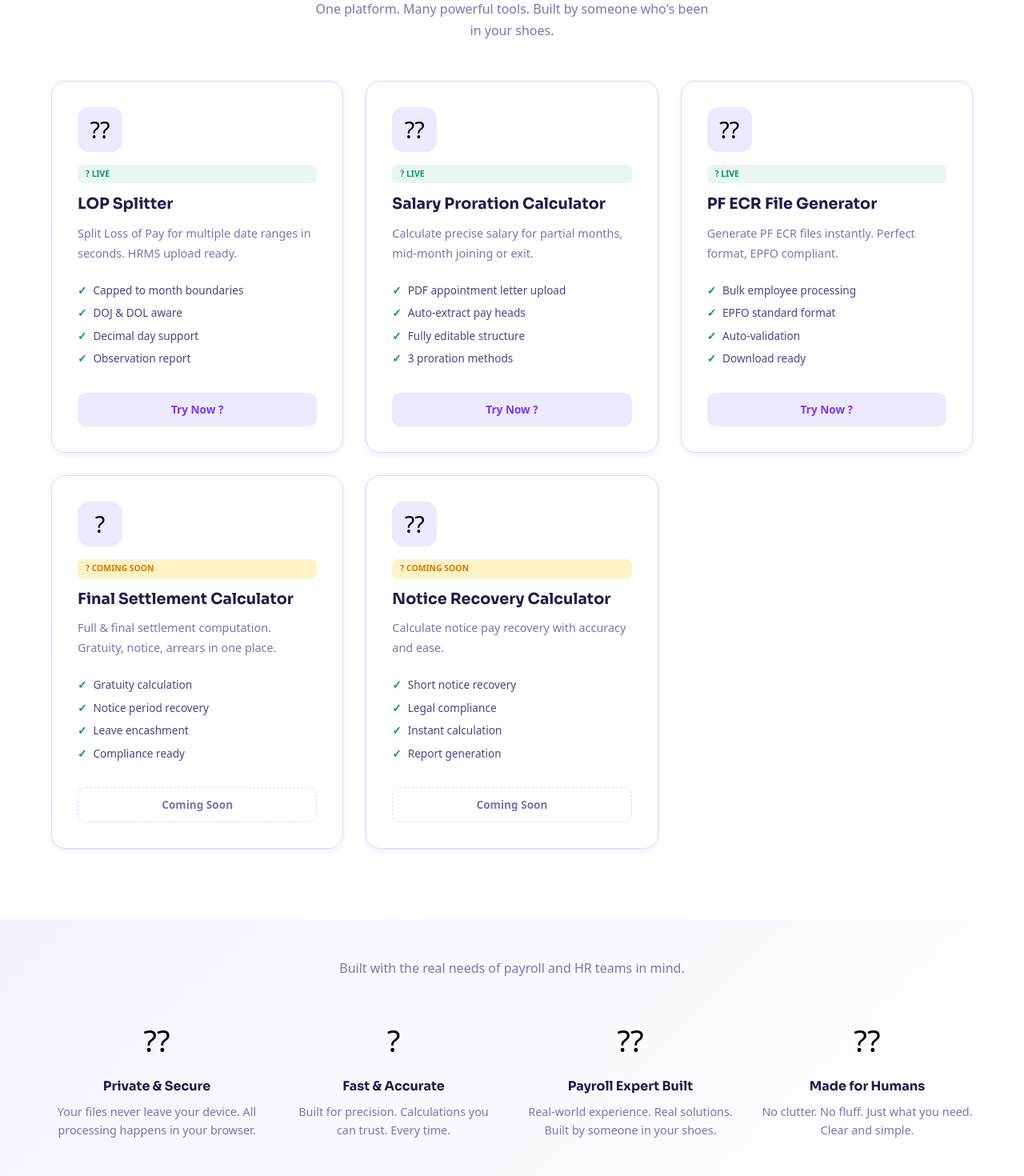
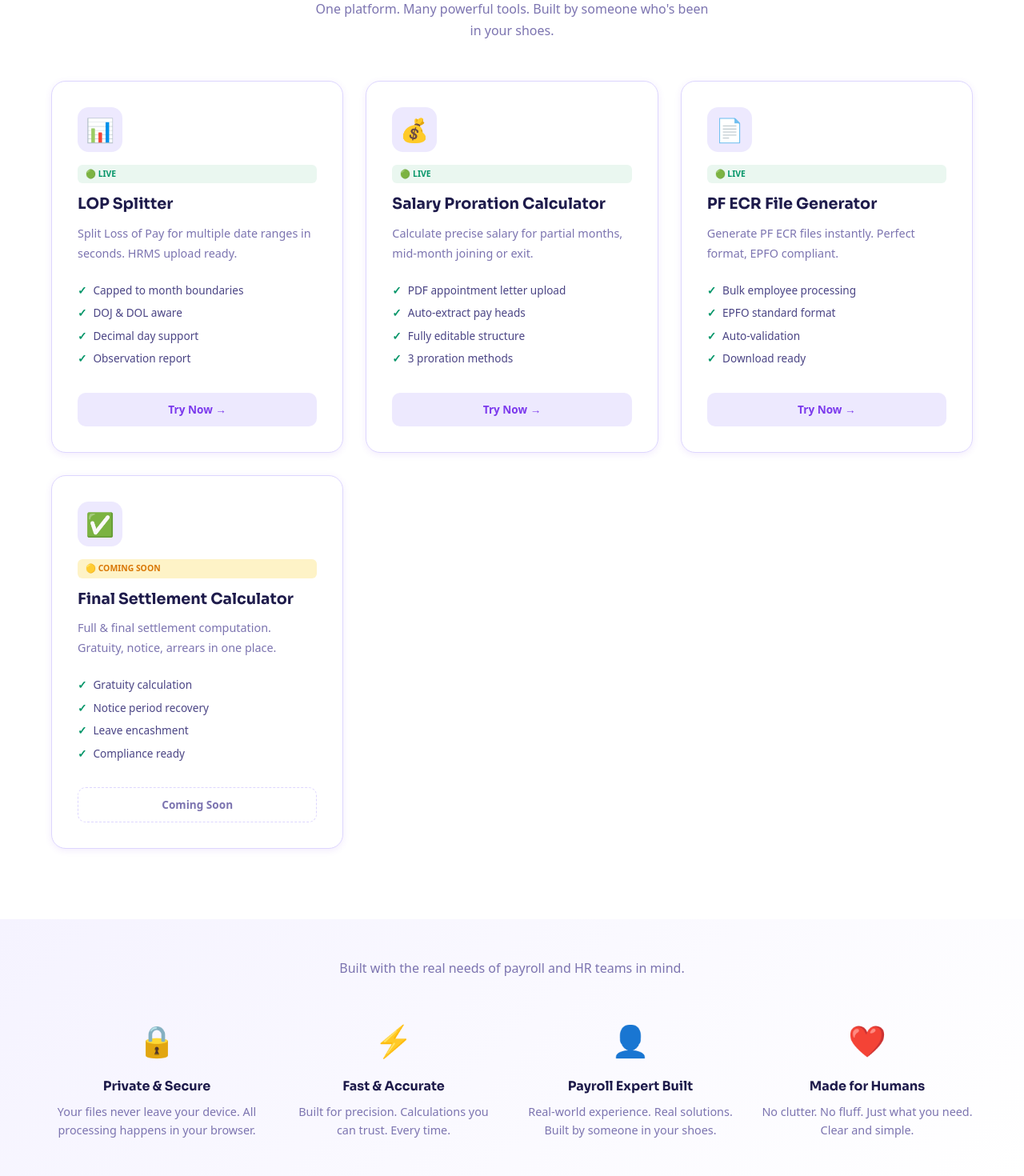
Before and after one commit to tushararoracorp-lab/payrolltool, a Next.js app: page / in a window 1280 px wide. Shown: the part 680-2150 px from the top of the page at 80% size. Built offline with nearby package versions, Linux system fonts and the light colour scheme.

Commit message:
Fix mojibake corruption on homepage; remove stale Notice Recovery Calculator card

```diff
--- a/src/pages/index.js
+++ b/src/pages/index.js
@@ -8,7 +8,7 @@ export default function Home() {
     <>
       <Head>
         {/* Primary */}
-        <title>PayrollTool � Free Payroll Calculator for HR Teams | LOP Splitter & Salary Proration</title>
+        <title>PayrollTool – Free Payroll Calculator for HR Teams | LOP Splitter & Salary Proration</title>
         <meta name="description" content="Free payroll tools for HR & Payroll professionals in India. LOP Splitter, Salary Proration Calculator with EPF, ESI, PT, TDS. No login. No downloads. 100% browser-based." />
         <meta name="keywords" content="payroll calculator India, LOP splitter tool, salary proration calculator, loss of pay calculator, EPF calculator, ESI calculator, payroll software free, HRMS upload tool, HR payroll tools" />
         <meta name="robots" content="index, follow, max-snippet:-1, max-image-preview:large, max-video-preview:-1" />
@@ -20,7 +20,7 @@ export default function Home() {
         {/* Open Graph */}
         <meta property="og:type" content="website" />
         <meta property="og:url" content="https://www.payrolltool.in/" />
-        <meta property="og:title" content="PayrollTool � Free Payroll Tools for HR Professionals in India" />
+        <meta property="og:title" content="PayrollTool – Free Payroll Tools for HR Professionals in India" />
         <meta property="og:description" content="LOP Splitter, Salary Proration Calculator with EPF/ESI/PT/TDS. Built for payroll teams. Free, fast, browser-based." />
         <meta property="og:image" content="https://www.payrolltool.in/og-image.jpg" />
         <meta property="og:image:width" content="1200" />
@@ -31,7 +31,7 @@ export default function Home() {
         {/* Twitter */}
         <meta name="twitter:card" content="summary_large_image" />
         <meta name="twitter:url" content="https://www.payrolltool.in/" />
-        <meta name="twitter:title" content="PayrollTool � Free Payroll Tools for HR Teams" />
+        <meta name="twitter:title" content="PayrollTool – Free Payroll Tools for HR Teams" />
         <meta name="twitter:description" content="LOP Splitter, Salary Proration with EPF/ESI/PT. Free, browser-based, no login needed." />
         <meta name="twitter:image" content="https://www.payrolltool.in/og-image.jpg" />
 
@@ -130,9 +130,9 @@ export default function Home() {
             <Link href="#tools" className="btn-secondary">Learn More</Link>
           </div>
           <div className="benefits">
-            <div className="benefit-item"><span className="benefit-icon">??</span> 100% Secure</div>
-            <div className="benefit-item"><span className="benefit-icon">?</span> Browser Based</div>
-            <div className="benefit-item"><span className="benefit-icon">??</span> Your Data, Your Control</div>
+            <div className="benefit-item"><span className="benefit-icon">🔒</span> 100% Secure</div>
+            <div className="benefit-item"><span className="benefit-icon">🌐</span> Browser Based</div>
+            <div className="benefit-item"><span className="benefit-icon">🛡️</span> Your Data, Your Control</div>
           </div>
         </div>
       </section>
@@ -146,8 +146,8 @@ export default function Home() {
 
             {/* LOP SPLITTER */}
             <div className="tool-card">
-              <div className="tool-icon">??</div>
-              <div className="tool-badge">? Live</div>
+              <div className="tool-icon">📊</div>
+              <div className="tool-badge">🟢 Live</div>
               <h3 className="tool-name">LOP Splitter</h3>
               <p className="tool-desc">Split Loss of Pay for multiple date ranges in seconds. HRMS upload ready.</p>
               <ul className="tool-features">
@@ -156,13 +156,13 @@ export default function Home() {
                 <li>Decimal day support</li>
                 <li>Observation report</li>
               </ul>
-              <Link href="/lop-splitter" className="tool-btn">Try Now ?</Link>
+              <Link href="/lop-splitter" className="tool-btn">Try Now →</Link>
             </div>
 
             {/* SALARY PRORATION */}
             <div className="tool-card">
-              <div className="tool-icon">??</div>
-              <div className="tool-badge">? Live</div>
+              <div className="tool-icon">💰</div>
+              <div className="tool-badge">🟢 Live</div>
               <h3 className="tool-name">Salary Proration Calculator</h3>
               <p className="tool-desc">Calculate precise salary for partial months, mid-month joining or exit.</p>
               <ul className="tool-features">
@@ -171,13 +171,13 @@ export default function Home() {
                 <li>Fully editable structure</li>
                 <li>3 proration methods</li>
               </ul>
-              <Link href="/salary-proration" className="tool-btn">Try Now ?</Link>
+              <Link href="/salary-proration" className="tool-btn">Try Now →</Link>
             </div>
 
             {/* PF ECR CREATOR */}
             <div className="tool-card">
-              <div className="tool-icon">??</div>
-              <div className="tool-badge">? Live</div>
+              <div className="tool-icon">📄</div>
+              <div className="tool-badge">🟢 Live</div>
               <h3 className="tool-name">PF ECR File Generator</h3>
               <p className="tool-desc">Generate PF ECR files instantly. Perfect format, EPFO compliant.</p>
               <ul className="tool-features">
@@ -186,13 +186,13 @@ export default function Home() {
                 <li>Auto-validation</li>
                 <li>Download ready</li>
               </ul>
-              <Link href="/pf-ecr-creator" className="tool-btn">Try Now ?</Link>
+              <Link href="/pf-ecr-creator" className="tool-btn">Try Now →</Link>
             </div>
 
             {/* FINAL SETTLEMENT */}
             <div className="tool-card">
-              <div className="tool-icon">?</div>
-              <div className="tool-badge coming">? Coming Soon</div>
+              <div className="tool-icon">✅</div>
+              <div className="tool-badge coming">🟡 Coming Soon</div>
               <h3 className="tool-name">Final Settlement Calculator</h3>
               <p className="tool-desc">Full & final settlement computation. Gratuity, notice, arrears in one place.</p>
               <ul className="tool-features">
@@ -200,21 +200,6 @@ export default function Home() {
                 <li>Notice period recovery</li>
                 <li>Leave encashment</li>
                 <li>Compliance ready</li>
-              </ul>
-              <button className="tool-btn coming">Coming Soon</button>
-            </div>
-
-            {/* NOTICE RECOVERY */}
-            <div className="tool-card">
-              <div className="tool-icon">??</div>
-              <div className="tool-badge coming">? Coming Soon</div>
-              <h3 className="tool-name">Notice Recovery Calculator</h3>
-              <p className="tool-desc">Calculate notice pay recovery with accuracy and ease.</p>
-              <ul className="tool-features">
-                <li>Short notice recovery</li>
-                <li>Legal compliance</li>
-                <li>Instant calculation</li>
-                <li>Report generation</li>
               </ul>
               <button className="tool-btn coming">Coming Soon</button>
             </div>
@@ -229,22 +214,22 @@ export default function Home() {
           <p className="section-sub">Built with the real needs of payroll and HR teams in mind.</p>
           <div className="why-grid">
             <div className="why-item">
-              <div className="why-icon">??</div>
+              <div className="why-icon">🔒</div>
               <h3 className="why-title">Private & Secure</h3>
               <p className="why-text">Your files never leave your device. All processing happens in your browser.</p>
             </div>
             <div className="why-item">
-              <div className="why-icon">?</div>
+              <div className="why-icon">⚡</div>
               <h3 className="why-title">Fast & Accurate</h3>
               <p className="why-text">Built for precision. Calculations you can trust. Every time.</p>
             </div>
             <div className="why-item">
-              <div className="why-icon">??</div>
+              <div className="why-icon">👤</div>
               <h3 className="why-title">Payroll Expert Built</h3>
               <p className="why-text">Real-world experience. Real solutions. Built by someone in your shoes.</p>
             </div>
             <div className="why-item">
-              <div className="why-icon">??</div>
+              <div className="why-icon">❤️</div>
               <h3 className="why-title">Made for Humans</h3>
               <p className="why-text">No clutter. No fluff. Just what you need. Clear and simple.</p>
             </div>
```
